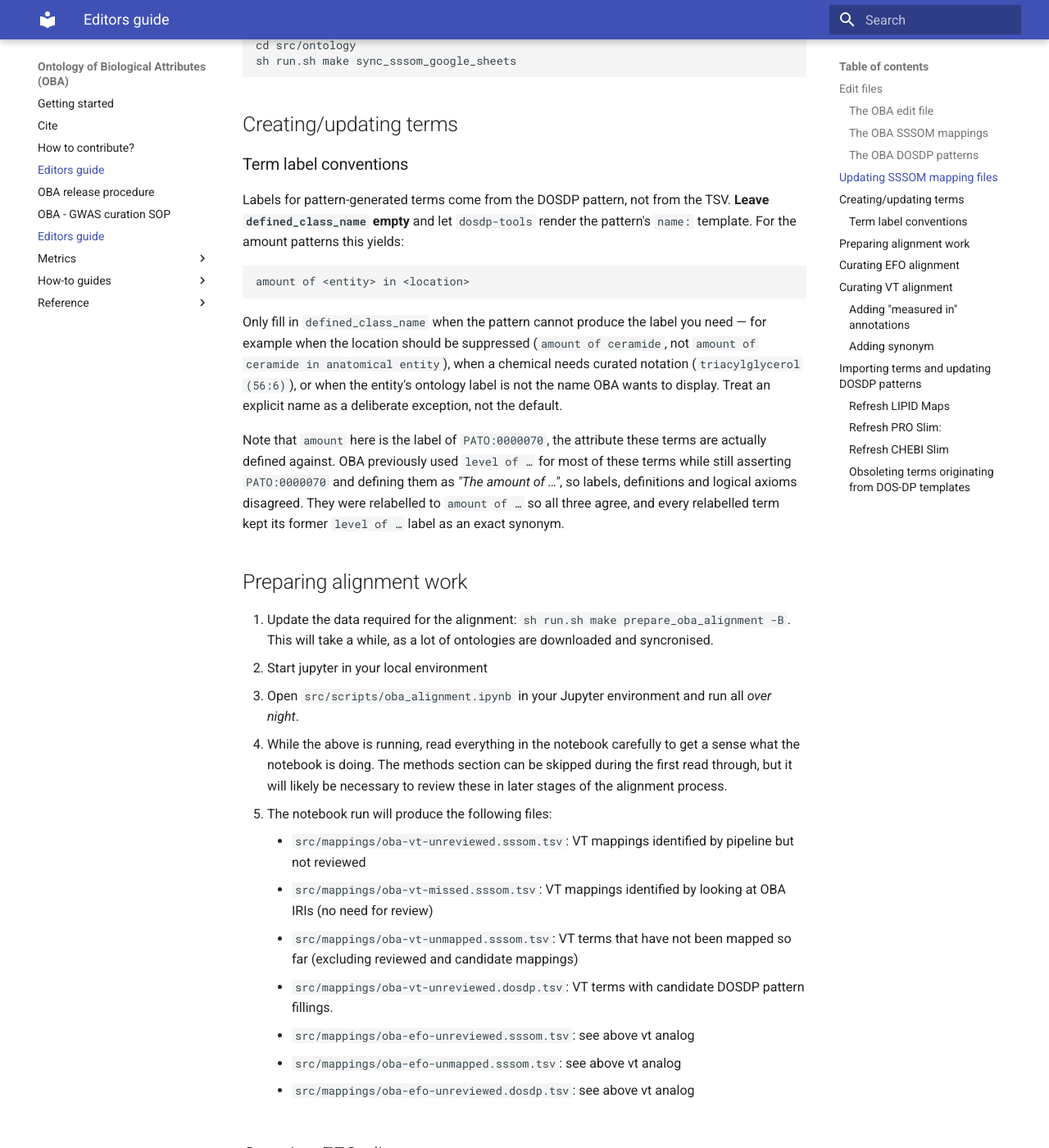
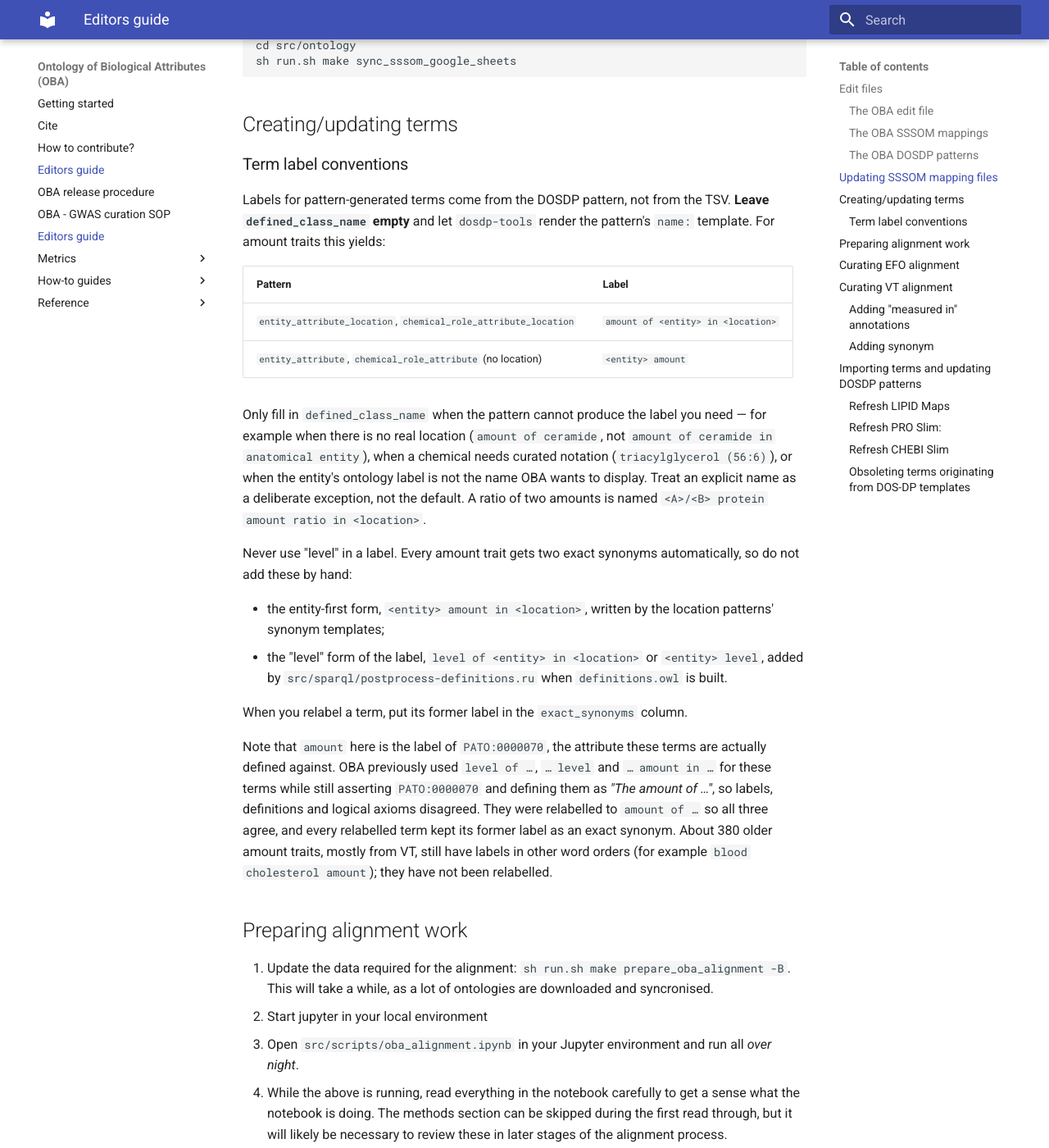
Before and after one commit to obophenotype/bio-attribute-ontology, an MkDocs documentation site: the page built from docs/editors-guide.md, in a window 1280 px wide and 1400 px high, scrolled down 1146 px. Shown: the whole window at 82% size. Built offline with MkDocs 1.6.1 and Material for MkDocs 9.7.7, drawn with Linux system fonts in a browser that asks for light colours.

Commit message:
Document the amount label convention and refresh the relabel records
- docs/editors-guide.md: labels per pattern, no "level" in labels, the two
  generated synonyms (do not add them by hand), old label into
  exact_synonyms when relabelling, and the ~380 older VT-style amount
  labels that were left as they are.
- .github/copilot-instructions.md: the worked example taught
  "level of ceramide"; it now shows how OBA:2040177 renders, and the
  cholesterol example says to leave the name empty.
- mapping_handoff.py takes --before to list every mapping label made stale
  by either pass; mapping-handoff.tsv now has 112 rows (67 EFO, 45 LOINC).
- build_patterns.sh defaults to the ODK image pinned in run.sh.conf.
- obsoletes.tsv: the informational "label of replaced class" column for
  five replacement terms that were relabelled.
- README: the second pass, the 69 extra deviations and the results.

Co-Authored-By: Claude Opus 5.5 <noreply@anthropic.com>
Claude-Session: https://claude.ai/code/session_01PAvCsv7bMR4ymXQJyn7rm6

````diff
--- a/docs/editors-guide.md
+++ b/docs/editors-guide.md
@@ -42,25 +42,40 @@ sh run.sh make sync_sssom_google_sheets
 
 Labels for pattern-generated terms come from the DOSDP pattern, not from the TSV.
 **Leave `defined_class_name` empty** and let `dosdp-tools` render the pattern's
-`name:` template. For the amount patterns this yields:
+`name:` template. For amount traits this yields:
 
-```
-amount of <entity> in <location>
-```
+| Pattern | Label |
+|---|---|
+| `entity_attribute_location`, `chemical_role_attribute_location` | `amount of <entity> in <location>` |
+| `entity_attribute`, `chemical_role_attribute` (no location) | `<entity> amount` |
 
 Only fill in `defined_class_name` when the pattern cannot produce the label you
-need — for example when the location should be suppressed
+need — for example when there is no real location
 (`amount of ceramide`, not `amount of ceramide in anatomical entity`), when a
 chemical needs curated notation (`triacylglycerol (56:6)`), or when the entity's
 ontology label is not the name OBA wants to display. Treat an explicit name as a
-deliberate exception, not the default.
+deliberate exception, not the default. A ratio of two amounts is named
+`<A>/<B> protein amount ratio in <location>`.
+
+Never use "level" in a label. Every amount trait gets two exact synonyms
+automatically, so do not add these by hand:
+
+- the entity-first form, `<entity> amount in <location>`, written by the
+  location patterns' synonym templates;
+- the "level" form of the label, `level of <entity> in <location>` or
+  `<entity> level`, added by `src/sparql/postprocess-definitions.ru` when
+  `definitions.owl` is built.
+
+When you relabel a term, put its former label in the `exact_synonyms` column.
 
 Note that `amount` here is the label of `PATO:0000070`, the attribute these terms
-are actually defined against. OBA previously used `level of …` for most of these
-terms while still asserting `PATO:0000070` and defining them as *"The amount of
-…"*, so labels, definitions and logical axioms disagreed. They were relabelled to
-`amount of …` so all three agree, and every relabelled term kept its former
-`level of …` label as an exact synonym.
+are actually defined against. OBA previously used `level of …`, `… level` and
+`… amount in …` for these terms while still asserting `PATO:0000070` and
+defining them as *"The amount of …"*, so labels, definitions and logical axioms
+disagreed. They were relabelled to `amount of …` so all three agree, and every
+relabelled term kept its former label as an exact synonym. About 380 older
+amount traits, mostly from VT, still have labels in other word orders (for
+example `blood cholesterol amount`); they have not been relabelled.
 
 <a id="alignment"></a>
 ## Preparing alignment work
````
Also changed, not shown: src/scripts/relabel_amount/README.md (+63 -15 lines), .github/copilot-instructions.md, 4 other files.
